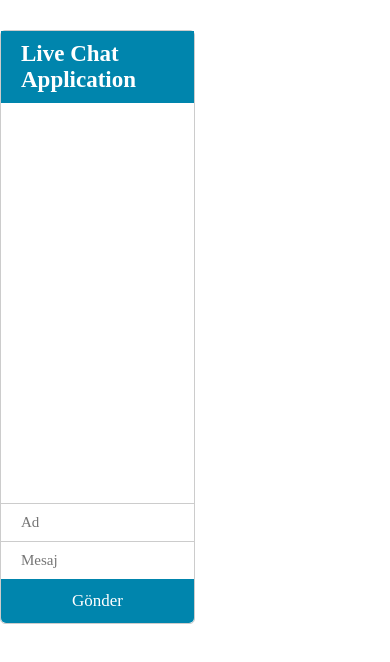
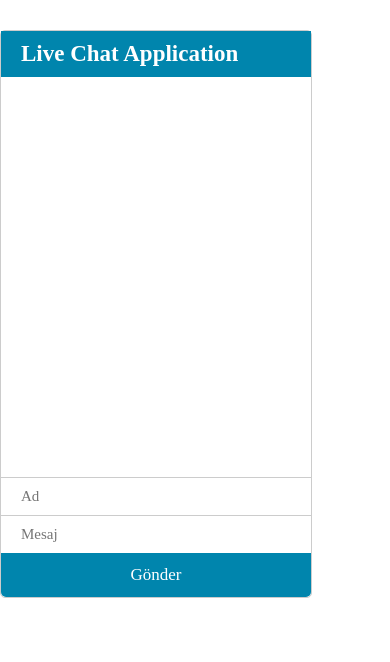
Before and after one commit to furkancanzirek/live-chat, a website: page public/index.html in a window 390 px wide. Drawn offline with nearby package versions, Linux system fonts and the light colour scheme; no server answers.

Commit message:
responsive denemeleri
responsive denemeleri

```diff
--- a/public/style.css
+++ b/public/style.css
@@ -59,6 +59,7 @@ button{
 
 @media screen and (max-width: 700px) {
 body{
-    width:50%
+    width:80%;
+    height:300px
 }
 }
```
